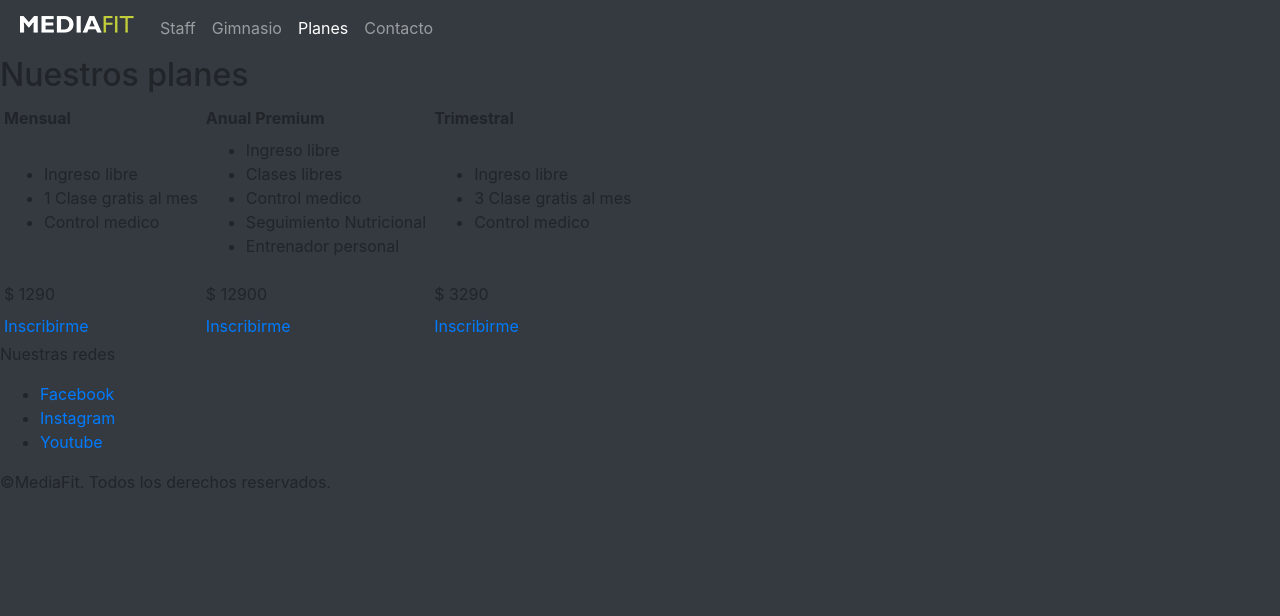
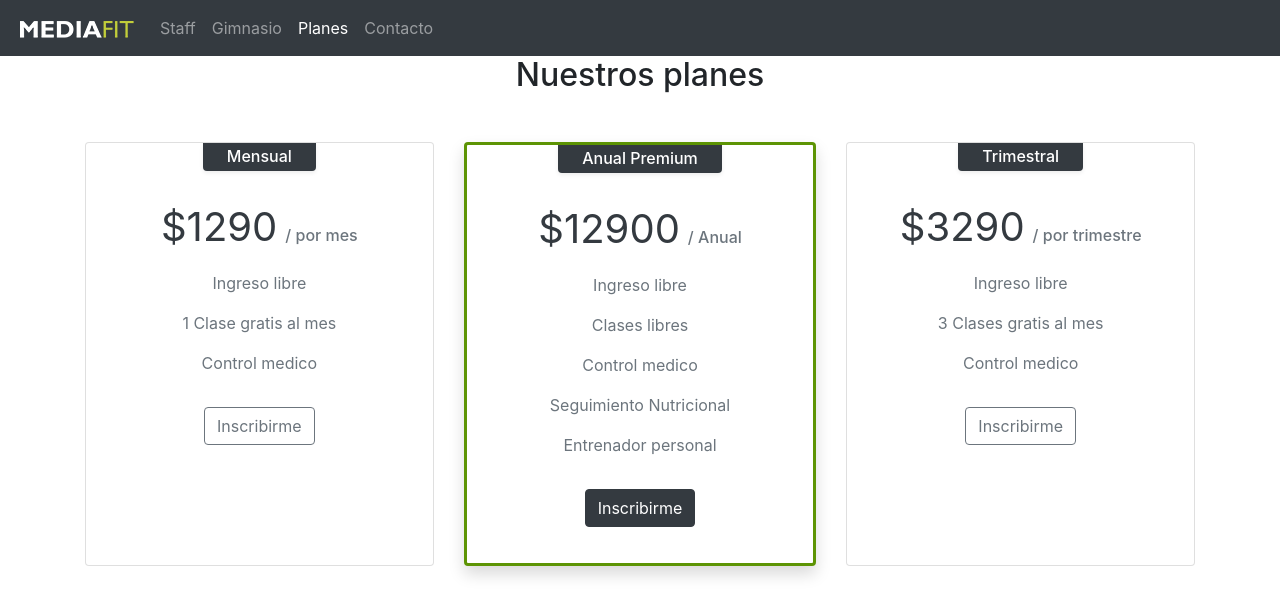
Before and after one commit to lautarojgarcia177/CLIP, a plain HTML site: page planes.html in a window 1280 px wide. Drawn offline with nearby package versions, Linux system fonts and the light colour scheme.

Commit message:
pagina de inscribirse

```diff
--- a/css/estilos.css
+++ b/css/estilos.css
@@ -1,7 +1,3 @@
-body {
-   background-color: rgb(52, 58, 64) !important;
-}
-
 input :invalid {
     border: 2px dashed red !important;
 }
@@ -13,9 +9,39 @@ input :valid {
 .carousel {
     height: 600px;
     object-fit: cover;
+    background-color: rgb(52, 58, 64);
 }
 
 img {
     max-height: 600px;
     object-fit: cover;
 }
+
+/* // Small devices (landscape phones, 576px and up) */
+@media (min-width: 576px) {
+
+}
+
+/* // Medium devices (tablets, 768px and up) */
+@media (min-width: 768px) {
+
+}
+
+/* Large devices (desktops, 992px and up) */
+@media (min-width: 992px) {
+
+}
+
+/* Extra large devices (large desktops, 1200px and up) */
+@media (min-width: 1200px) {
+
+}
+
+.card-pricing.popular {
+    z-index: 1;
+    border: 3px solid #5d9404;
+}
+.card-pricing .list-unstyled li {
+    padding: .5rem 0;
+    color: #6c757d;
+}
--- a/planes.html
+++ b/planes.html
@@ -12,83 +12,75 @@
         <header>
             <nav class="navbar navbar-expand-lg navbar-dark bg-dark">
               <a class="navbar-brand" href="index.html">
-                    <img src="../assets/img/MEDIA_FIT_LOGO_baja_verde.png" class="d-inline-block align-top" alt="" loading="lazy">
+                <img src="../assets/img/MEDIA_FIT_LOGO_baja_verde.png" class="d-inline-block align-center" alt="" loading="lazy">
               </a>
-                <div class="collapse navbar-collapse" id="navbarNav">
-                  <ul class="navbar-nav">
-                    <li class="nav-item">
+              <button class="navbar-toggler" type="button" data-toggle="collapse" data-target="#navbarNavAltMarkup" aria-controls="navbarNavAltMarkup" aria-expanded="false" aria-label="Toggle navigation">
+                <span class="navbar-toggler-icon"></span>
+              </button>
+              <div class="collapse navbar-collapse" id="navbarNavAltMarkup">
+                <div class="navbar-nav">
                   <a class="nav-link" href="staff.html">Staff</a>
-                    </li>
-                    <li class="nav-item">
                   <a class="nav-link" href="gimnasio.html">Gimnasio</a>
-                    </li>
-                    <li class="nav-item active">
-                      <a class="nav-link" href="planes.html">Planes</a>
-                    </li>
-                    <li class="nav-item">
-                        <a class="nav-link" href="contacto.html">Contacto</a>
-                    </li>
-                  </ul>
+                  <a class="nav-link active" href="planes.html">Planes<span class="sr-only">(current)</span></a>
+                  <a class="nav-link" href="planes.html">Contacto</a>
+                </div>
               </div>
             </nav>
         </header>
 
-        <main>
+        <main class="text-center">
             <h2 id="planes">Nuestros planes</h2>
             <section>
-                <table cellpadding="4px" class="tablaplanes" cellspacing="0">
-                    <tr>
-                        <th class="planbasico">Mensual</th>
-                        <th>Anual Premium</th>
-                        <th class="planbasico">Trimestral</th>
-                    </tr>
-                    <tr>
-                        <td class="planbasico">
-                            <ul>
+                <div class="container mb-5 mt-5">
+                    <div class="pricing card-deck flex-column flex-md-row mb-3">
+                        <div class="card card-pricing text-center px-3 mb-4">
+                            <span class="h6 w-60 mx-auto px-4 py-1 rounded-bottom bg-dark text-white shadow-sm">Mensual</span>
+                            <div class="bg-transparent card-header pt-4 border-0">
+                                <h1 class="h1 font-weight-normal text-dark text-center mb-0" data-pricing-value="15">$<span class="price">1290</span><span class="h6 text-muted ml-2">/ por mes</span></h1>
+                            </div>
+                            <div class="card-body pt-0">
+                                <ul class="list-unstyled mb-4">
                                     <li>Ingreso libre</li>
                                     <li>1 Clase gratis al mes</li>
                                     <li>Control medico</li>
                                 </ul>
-                        </td>
-                        <td class="planpremium">
-                            <ul>
+                                <button type="button" class="btn btn-outline-secondary mb-3">Inscribirme</button>
+                            </div>
+                        </div>
+                        <div class="card card-pricing popular shadow text-center px-3 mb-4">
+                            <span class="h6 w-60 mx-auto px-4 py-1 rounded-bottom bg-dark text-white shadow-sm">Anual Premium</span>
+                            <div class="bg-transparent card-header pt-4 border-0">
+                                <h1 class="h1 font-weight-normal text-dark text-center mb-0" data-pricing-value="30">$<span class="price">12900</span><span class="h6 text-muted ml-2">/ Anual</span></h1>
+                            </div>
+                            <div class="card-body pt-0">
+                                <ul class="list-unstyled mb-4">
                                     <li>Ingreso libre</li>
                                     <li>Clases libres</li>
                                     <li>Control medico</li>
                                     <li>Seguimiento Nutricional</li>
                                     <li>Entrenador personal</li>
                                 </ul>
-                        </td>
-                        <td class="planbasico">
-                            <ul>
+                                <a class="btn btn-dark mb-3">Inscribirme</a>
+                            </div>
+                        </div>
+                        <div class="card card-pricing text-center px-3 mb-4">
+                            <span class="h6 w-60 mx-auto px-4 py-1 rounded-bottom bg-dark text-white shadow-sm">Trimestral</span>
+                            <div class="bg-transparent card-header pt-4 border-0">
+                                <h1 class="h1 font-weight-normal text-dark text-center mb-0" data-pricing-value="45">$<span class="price">3290</span><span class="h6 text-muted ml-2">/ por trimestre</span></h1>
+                            </div>
+                            <div class="card-body pt-0">
+                                <ul class="list-unstyled mb-4">
                                     <li>Ingreso libre</li>
-                                <li>3 Clase gratis al mes</li>
+                                    <li>3 Clases gratis al mes</li>
                                     <li>Control medico</li>
                                 </ul>
-                        </td>
-                    </tr>
-                    <tr>
-                        <td class="planbasico">$ 1290</td>
-                        <td>$ 12900</td>
-                        <td class="planbasico">$ 3290</td>
-                    </tr>
-                    <tr>
-                        <td class="boton-buy"><a href="">Inscribirme</a></td>
-                        <td class="boton-buy"><a href="">Inscribirme</a></td>
-                        <td class="boton-buy"><a href="">Inscribirme</a></td>
-                    </tr>
-                </table>
+                                <button type="button" class="btn btn-outline-secondary mb-3">Inscribirme</button>
+                            </div>
+                        </div>
+                    </div>
+                </div>
             </section>
         </main>
-        <footer>
-            <p>Nuestras redes</p>
-                <ul>
-                    <li><a href="https://www.facebook.com/">Facebook</a></li>
-                    <li><a href="https://www.instagram.com/">Instagram</a></li>
-                    <li><a href="https://www.youtube.com/">Youtube</a></li>
-                </ul>
-            <p class="copyright">©MediaFit. Todos los derechos reservados.</p>
-        </footer>
         <script src="https://code.jquery.com/jquery-3.5.1.slim.min.js" integrity="sha384-DfXdz2htPH0lsSSs5nCTpuj/zy4C+OGpamoFVy38MVBnE+IbbVYUew+OrCXaRkfj" crossorigin="anonymous"></script>
         <script src="https://cdn.jsdelivr.net/npm/popper.js@1.16.1/dist/umd/popper.min.js" integrity="sha384-9/reFTGAW83EW2RDu2S0VKaIzap3H66lZH81PoYlFhbGU+6BZp6G7niu735Sk7lN" crossorigin="anonymous"></script>
         <script src="https://stackpath.bootstrapcdn.com/bootstrap/4.5.2/js/bootstrap.min.js" integrity="sha384-B4gt1jrGC7Jh4AgTPSdUtOBvfO8shuf57BaghqFfPlYxofvL8/KUEfYiJOMMV+rV" crossorigin="anonymous"></script>
```
Also changed, not shown: contacto.html (+0 -10 lines), gimnasio.html (+0 -10 lines), index.html (+17 -36 lines), staff.html (+0 -12 lines). Lines whose indentation alone changed are shown as unchanged.
